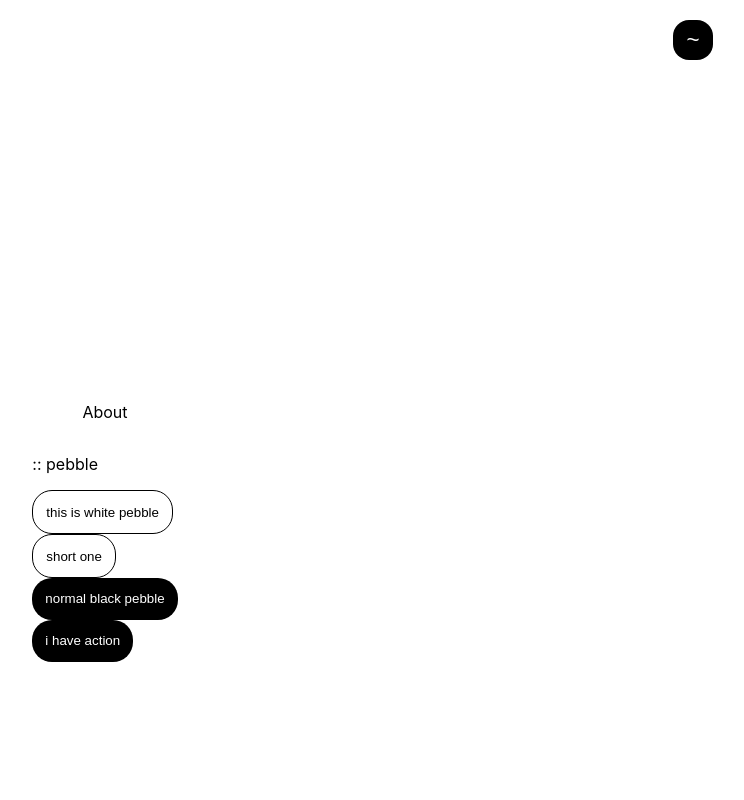
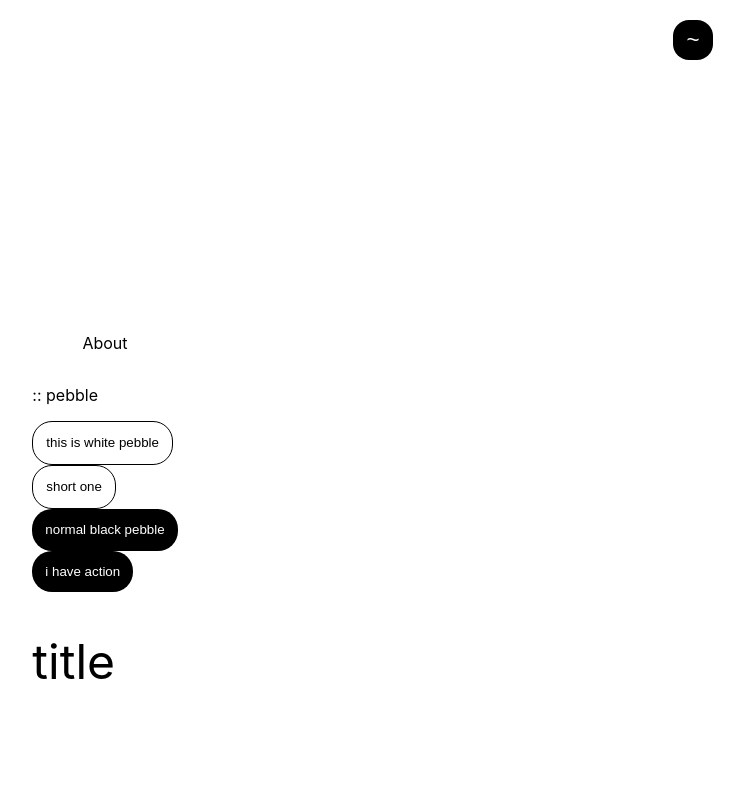
Before and after one commit to humonnom/DEV-BLOG, a Next.js app: page /about in a window 1280 px wide. Shown: the top 800 px of the page, without its empty margins (535-1279 px from the left). Built offline with nearby package versions, Linux system fonts and the light colour scheme.

Commit message:
create title element

```diff
--- /dev/null
+++ b/components/title.js
@@ -0,0 +1,16 @@
+import React from "react";
+import { css } from "@emotion/react";
+import { FONT_SIZE } from "../styles/global";
+
+export const Title = ({ inside }) => {
+  return (
+    <>
+      <h2 css={TitleStyle}>{inside}</h2>
+    </>
+  );
+};
+
+const TitleStyle = css`
+  font-weight: 400;
+  font-size: ${FONT_SIZE.xLarge};
+`;
--- a/pages/about.js
+++ b/pages/about.js
@@ -1,18 +1,20 @@
 import { BlackPebble, WhitePebble } from "../components/pebble";
+import { Title } from "../components/title";
 import { Container } from "../layouts/Layout";
 export default function About() {
   const Contents = (
     <>
-      <p className="kr">About</p>
+      <p className='kr'>About</p>
       <div>
         <p>:: pebble</p>
-        <WhitePebble inside="this is white pebble" />
-        <WhitePebble inside="short one" />
-        <BlackPebble inside="normal black pebble" />
+        <WhitePebble inside='this is white pebble' />
+        <WhitePebble inside='short one' />
+        <BlackPebble inside='normal black pebble' />
         <BlackPebble
-          inside="i have action"
+          inside='i have action'
           action={() => alert("you clicked black pebble x)")}
         />
+        <Title inside='title' />
       </div>
     </>
   );
```
Also changed, not shown: 1 other file (tests, documents, lock files or other folders).
